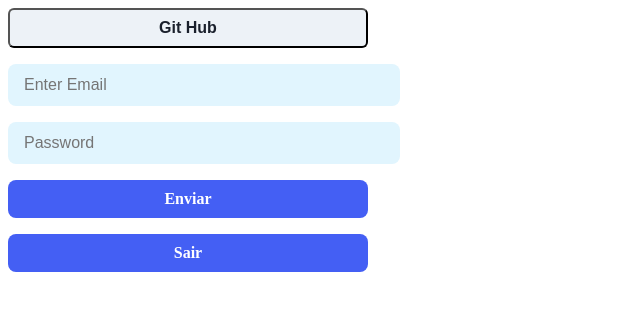
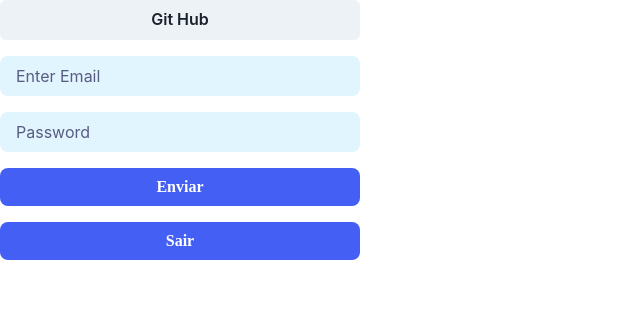
Before and after one commit to ThiagoMaurat/blog-prisma, a Next.js app: page /login in a window 1280 px wide. Shown: the top 310 px of the page, without its empty margins (0-640 px from the left). Built offline with nearby package versions, Linux system fonts and the light colour scheme.

Commit message:
fix:chakra provider

```diff
--- a/src/app/Provider.tsx
+++ b/src/app/Provider.tsx
@@ -1,6 +1,6 @@
 "use client";
 import { SessionProvider } from "next-auth/react";
-import { ThemeProvider } from "@chakra-ui/react";
+import { ChakraProvider, ThemeProvider } from "@chakra-ui/react";
 import { theme } from "../../styles/theme";
 
 interface Props {
@@ -9,9 +9,9 @@ interface Props {
 
 const Provider = ({ children }: Props) => {
   return (
-    <ThemeProvider theme={theme}>
+    <ChakraProvider theme={theme}>
       <SessionProvider>{children}</SessionProvider>
-    </ThemeProvider>
+    </ChakraProvider>
   );
 };
 
--- a/src/app/layout.tsx
+++ b/src/app/layout.tsx
@@ -1,12 +1,4 @@
-import { Inter } from "next/font/google";
 import Provider from "./Provider";
-
-const inter = Inter({ subsets: ["latin"] });
-
-export const metadata = {
-  title: "Create Next App",
-  description: "Generated by create next app",
-};
 
 export default function RootLayout({
   children,
@@ -14,13 +6,14 @@ export default function RootLayout({
   children: React.ReactNode;
 }) {
   return (
-    <Provider>
-      <html lang="pt">
-        <head>
-          <title>Thiago - blog</title>
-        </head>
-        <body className={inter.className}>{children}</body>
-      </html>
-    </Provider>
+    <html lang="pt">
+      <head>
+        <title>Thiago - blog</title>
+      </head>
+
+      <body>
+        <Provider>{children}</Provider>
+      </body>
+    </html>
   );
 }
--- a/styles/theme.ts
+++ b/styles/theme.ts
@@ -28,7 +28,7 @@ export const theme: ThemeConfig = extendTheme({
   components: {},
   styles: {
     global: (props: StyleFunctionProps) => ({
-      "*": {
+      html: {
         margin: "0",
         padding: "0",
         boxSizing: "border-box",
```
